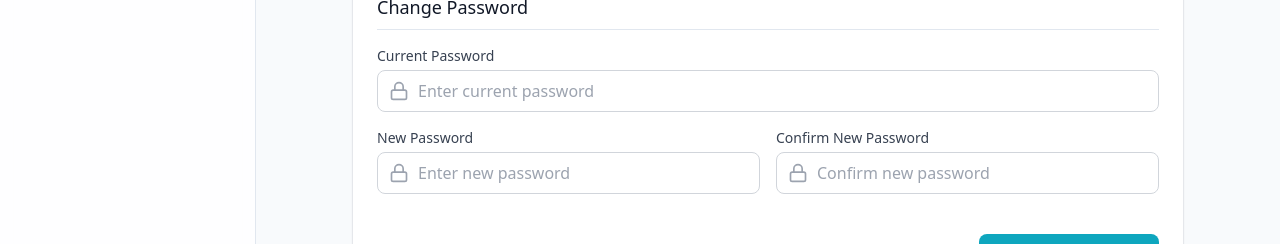
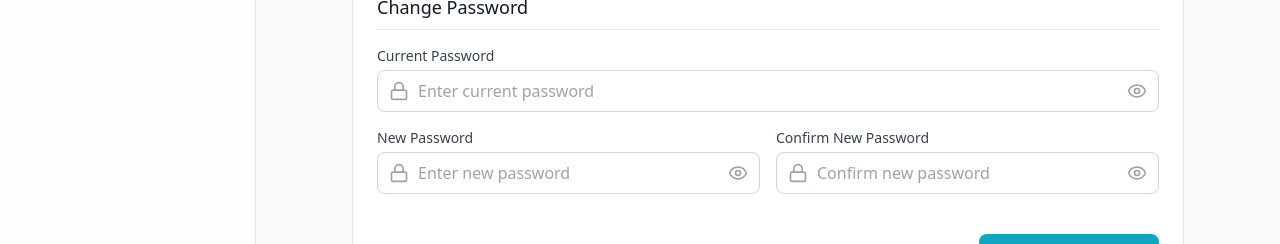
Before and after one commit to jaswanth1904/SN-Enviro-Ticket-Raising-System, a React (Vite) app in the folder frontend/: page /admin-portal in a window 1280 px wide. Shown: the part 513-757 px from the top of the page. Built offline with nearby package versions, Linux system fonts and the light colour scheme; no server answers; sample sign-in values are in the browser's storage.

Commit message:
Fix 405 by using PUT, and add toggle visibility for password fields

```diff
--- a/frontend/src/pages/AdminPortal.tsx
+++ b/frontend/src/pages/AdminPortal.tsx
@@ -1,7 +1,7 @@
 import React, { useState } from 'react';
 import axios from 'axios';
 import { useAuth } from '../context/AuthContext';
-import { User, Lock, Save, Loader2 } from 'lucide-react';
+import { User, Lock, Save, Loader2, Eye, EyeOff } from 'lucide-react';
 import toast from 'react-hot-toast';
 
 export const AdminPortal: React.FC = () => {
@@ -12,6 +12,9 @@ export const AdminPortal: React.FC = () => {
   const [newPassword, setNewPassword] = useState('');
   const [confirmPassword, setConfirmPassword] = useState('');
   const [loading, setLoading] = useState(false);
+  const [showCurrentPassword, setShowCurrentPassword] = useState(false);
+  const [showNewPassword, setShowNewPassword] = useState(false);
+  const [showConfirmPassword, setShowConfirmPassword] = useState(false);
 
   const handleUpdateProfile = async (e: React.FormEvent) => {
     e.preventDefault();
@@ -34,7 +37,7 @@ export const AdminPortal: React.FC = () => {
         payload.currentPassword = currentPassword;
       }
 
-      const { data } = await axios.patch('/api/v1/auth/profile', payload);
+      const { data } = await axios.put('/api/v1/auth/profile', payload);
 
       toast.success('Profile updated successfully');
 
@@ -112,12 +115,19 @@ export const AdminPortal: React.FC = () => {
                   <Lock className="h-5 w-5 text-gray-400" />
                 </div>
                 <input
-                  type="password"
+                  type={showCurrentPassword ? "text" : "password"}
                   value={currentPassword}
                   onChange={(e) => setCurrentPassword(e.target.value)}
-                  className="pl-10 w-full rounded-lg border border-gray-300 py-2 focus:ring-2 focus:ring-primary/20 focus:border-primary transition-colors"
+                  className="pl-10 pr-10 w-full rounded-lg border border-gray-300 py-2 focus:ring-2 focus:ring-primary/20 focus:border-primary transition-colors"
                   placeholder="Enter current password"
                 />
+                <button
+                  type="button"
+                  onClick={() => setShowCurrentPassword(!showCurrentPassword)}
+                  className="absolute inset-y-0 right-0 pr-3 flex items-center text-gray-400 hover:text-gray-600"
+                >
+                  {showCurrentPassword ? <EyeOff className="h-5 w-5" /> : <Eye className="h-5 w-5" />}
+                </button>
               </div>
             </div>
 
@@ -131,12 +141,19 @@ export const AdminPortal: React.FC = () => {
                     <Lock className="h-5 w-5 text-gray-400" />
                   </div>
                   <input
-                    type="password"
+                    type={showNewPassword ? "text" : "password"}
                     value={newPassword}
                     onChange={(e) => setNewPassword(e.target.value)}
-                    className="pl-10 w-full rounded-lg border border-gray-300 py-2 focus:ring-2 focus:ring-primary/20 focus:border-primary transition-colors"
+                    className="pl-10 pr-10 w-full rounded-lg border border-gray-300 py-2 focus:ring-2 focus:ring-primary/20 focus:border-primary transition-colors"
                     placeholder="Enter new password"
                   />
+                  <button
+                    type="button"
+                    onClick={() => setShowNewPassword(!showNewPassword)}
+                    className="absolute inset-y-0 right-0 pr-3 flex items-center text-gray-400 hover:text-gray-600"
+                  >
+                    {showNewPassword ? <EyeOff className="h-5 w-5" /> : <Eye className="h-5 w-5" />}
+                  </button>
                 </div>
               </div>
 
@@ -149,12 +166,19 @@ export const AdminPortal: React.FC = () => {
                     <Lock className="h-5 w-5 text-gray-400" />
                   </div>
                   <input
-                    type="password"
+                    type={showConfirmPassword ? "text" : "password"}
                     value={confirmPassword}
                     onChange={(e) => setConfirmPassword(e.target.value)}
-                    className="pl-10 w-full rounded-lg border border-gray-300 py-2 focus:ring-2 focus:ring-primary/20 focus:border-primary transition-colors"
+                    className="pl-10 pr-10 w-full rounded-lg border border-gray-300 py-2 focus:ring-2 focus:ring-primary/20 focus:border-primary transition-colors"
                     placeholder="Confirm new password"
                   />
+                  <button
+                    type="button"
+                    onClick={() => setShowConfirmPassword(!showConfirmPassword)}
+                    className="absolute inset-y-0 right-0 pr-3 flex items-center text-gray-400 hover:text-gray-600"
+                  >
+                    {showConfirmPassword ? <EyeOff className="h-5 w-5" /> : <Eye className="h-5 w-5" />}
+                  </button>
                 </div>
               </div>
             </div>
```
Also changed, not shown: 1 other file (tests, documents, lock files or other folders).
